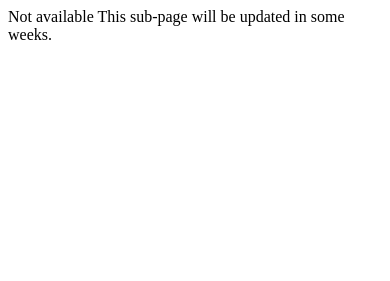
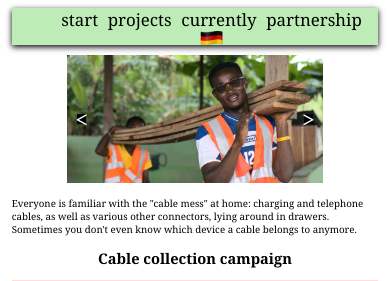
Before and after one commit to Eikwe/Navi, a PHP site: page /ekompakt.html in a window 390 px wide. Shown: the top 281 px of the page. Before the commit the page ends 40 px from the top, so only its background shows below. Run offline with PHP 8.4, Linux system fonts and the light colour scheme.

Commit message:
Add files via upload

```diff
--- a/Partnerschaft.html
+++ b/Partnerschaft.html
@@ -31,16 +31,16 @@
     </ul>
   </nav>
 
-   <h1> Partnerschaft Eikwe, Ghana- SW </h1>
+   <h2> Partnerschaft Eikwe, Ghana- SW </h2>
 <img src="Schaukasten.jpg">
-<nav class="Text">  <p>
+<p>
 Seit über 10 Jahren haben die Walther-Rathenau Schulen Partnerschulen in Eikwe, Ghana.
 Seitdem hat sich ein lebendiger Austausch entwickelt:
 Neben dem Solarprojekt der 11.Klasse und dem Kunstprojekt der 12.Klasse gibt es unter anderem die Schüler-AG „Schüler fair-ändern die Welt".
 Diese erstellte einen Imagefilm über die Partnerschaft zwischen den ghanaischen Partnerschulen und des "Rathenaus". </p>
 
 <h3> Schaut Euch gerne den Imagefilm der Schüler-AG „Schüler fair-ändern die Welt“ an!</h3>
-</nav>
+
 <center>  <video src="Partnerschaft.mp4" types="mp4/video" width="800" height="600" autoplay="off" controls="controls"></video>  </center>
 <hr>
 <footer>
--- a/Solarprojekt.html
+++ b/Solarprojekt.html
@@ -48,7 +48,8 @@
 
 
 <br>
-<img src="Logo.jpg">
+<div class="bildundtext" style="background-color: lightyellow;">
+<img class="bildlinks" src="Logo.jpg" style="width: 15vw; height: auto;"> Um das Projekt zu verwirklichen, arbeiten wir mit dem gemeinnützigen Verein naBiG e.V. (Nachhaltiges Bauen in Ghana e.V) zusammen. Der gemeinnützige Verein hat aufgrund der dorttätigen Ingenieure, wie David Bittner, bereits Erfahrung im Bau einer Solaranlage. </div>
 <h2> Der Verein naBiG </h2>
 
 <div class="bildundtext">
--- a/ePartnerschaft.html
+++ b/ePartnerschaft.html
@@ -36,7 +36,7 @@
     </ul>
 
  </nav></div>
-<center>    <h1> partnership Eikwe, Ghana- SW </h1>
+<center>    <h2> partnership Eikwe, Ghana- SW </h2>
 <img src="Schaukasten.jpg"> </center>
 <nav class="Text">  <p>
  For over a decade, the Walther-Rathenau Schools have had partner schools in Eikwe, Ghana. <br>
--- a/eartproject.html
+++ b/eartproject.html
@@ -35,7 +35,7 @@
           </ul></li>
         <li><a href="ePartnerschaft.html">partnership </a></li>
 
-         <li><a href="kunstprojekt.html"> <img class="englisch" src="deutsch.png" ></a></li>
+         <li><a href="kunstprojekt.html"> <img  src="deutsch.png" ></a></li>
 
     </ul>
 
--- a/ekompakt.html
+++ b/ekompakt.html
@@ -1,2 +1,75 @@
-Not available
-This sub-page will be updated in some weeks.
+
+<head>
+    <!-- Google tag (gtag.js) -->
+<script async src="https://www.googletagmanager.com/gtag/js?id=G-GE34BCJEDH"></script>
+<script>
+  window.dataLayer = window.dataLayer || [];
+  function gtag(){dataLayer.push(arguments);}
+  gtag('js', new Date());
+
+  gtag('config', 'G-GE34BCJEDH');
+</script>
+    <link href="style.css" rel="stylesheet">
+    <title> Informations </title>
+    <link rel="icon" type="image/png" href="Icon.jpg">
+   <style>
+
+   </style>
+</head>
+<body>
+
+
+<nav>
+    <ul>
+    <li><a href="englisch.html"> start </a></li>
+    <li><a href="eprojects.html"> projects </a>
+    <ul> <li><a href="eSolarprojekt.html"> solar project </a></li>
+    <li><a href="eartproject.html"> art project </a></li>  </ul></li>
+    <li><a href="eaktuell.html"> currently </a>
+    <ul> <li><a href="ekabelsammlung.html"> cable collection </a></li>
+    <li><a href="eexhibition.html"> exhibition </a></li> </ul></li>
+    <li><a href="ePartnerschaft.html">partnership </a></li>
+    <li><a href="Partnerschaft.html"> <img class="englisch" src="deutsch.png" ></a></li>
+    </ul>
+
+
+<div id="slider" style="width: 70%; margin: 0 auto; text-align: center;">
+<figure>
+    <img src="Titelbild.jpg">
+    <img src="Schaukasten.jpg">
+    <img src="GesamtbildIndex.jpg">
+    <img src="Solar.jpg">
+    <img src="Ubuntu.jpg">
+    <img src="Advent.jpeg">
+    <img src="Titelbild.jpg">
+</figure>
+    <div id="slider-nav">
+    <div id="prev-slide">&lt;</div>
+    <div id="next-slide">&gt;</div></div></div>
+<script src="index.js"> </script> <br>
+    Everyone is familiar with the "cable mess" at home: charging and telephone cables, as well as various other connectors, lying around in drawers. Sometimes you don't even know which device a cable belongs to anymore.
+
+<h2> Cable collection campaign </h2>
+    <div class="background">
+        <div class="textbild">
+        <img class="bild-sonderfall" src="pseminar.jpg">  <br>
+        <p style="font-size: 90%;"> The project seminar "Wohn(t)räume - hier und anderswo " of Walther Rathenau Gymnasium aims to collect donations for the <b> construction of a solar power system </b> through a cable collection campaign. This collection event will take place on <b> Saturday, May 13, 2023, from 10 am to 3 pm at the Schweinfurt Marketplace </b> as part of the "Zukunftswoche Mainfranken." Additionally, Rathenau students can drop off cables at the school from May 8 to May 12. The solar project of this student group is supported by the recycling initiative "Agenda 2030" and "People4Future."
+        <br> </div>  </p> </div>
+
+<h2> Our Project: Financing a Solar Power System</h2>
+    <center><img src="Solar.jpg" style="width: 70%;"> </center> <br>
+    The collected cables will be accepted by Riwald Recycling Franken GmbH in Sennfeld. They will recycle the valuable <b> copper material </b> contained in the cables. The proceeds will directly contribute to our project, the solar power system for our partner school. Through this campaign, we aim to collect the remaining donation funds.<br> <br>
+    <div class="backgroundgreen">
+    <div class="bildundtext">
+    <p style="width: 40%;"> Our project improves <br>
+    1) autonomous power supply <br>
+    2) the energy transition <br>
+    3) practical access to "future technology" for electrical engineering students <br> </p>
+    <img class="bildrechts" src="naBiG-Infos2.jpg" style="width: 55%;"> </div> </div> <br>
+    For more detailed information, you can visit our <u> <a href="eprojekte.html" > Projects section..</a></u> <br> <br>
+<footer>
+    <div class="links"> <a href="econtact.html"> contact </a> <br>
+    <a  href="eimprint.html">imprint</a></div>
+    <a href="englisch.html"> <img src="LogoRathenau.jpg">
+
+    </footer> </body>
--- a/eprojects.html
+++ b/eprojects.html
@@ -31,7 +31,7 @@
           </ul></li>
         <li><a href="ePartnerschaft.html">partnership </a></li>
 
-        </ul></li>
+
          <li><a href="projekte.html"> <img class="englisch" src="deutsch.png" ></a></li>
 
     </ul>
--- a/index.js
+++ b/index.js
@@ -3,6 +3,7 @@ document.addEventListener("DOMContentLoaded", function() {
   const nextSlide = document.getElementById("next-slide");
   const figure = document.querySelector("#slider figure");
   const images = figure.querySelectorAll("img");
+  const radioButtons = document.querySelectorAll("#slider-controls input[type='radio']");
   let currentIndex = 0;
   let isAutoplay = true;
   let autoplayInterval;
@@ -11,7 +12,7 @@ document.addEventListener("DOMContentLoaded", function() {
     autoplayInterval = setInterval(function() {
       if (isAutoplay) {
         currentIndex = (currentIndex + 1) % images.length;
-          figure.style.left = `-${currentIndex * 100}%`;
+        goToSlide(currentIndex);
       }
     }, 3000);
   };
@@ -20,22 +21,36 @@ document.addEventListener("DOMContentLoaded", function() {
     clearInterval(autoplayInterval);
   };
 
-    const goToPrevSlide = function() {
-      currentIndex = (currentIndex - 1 + images.length) % images.length;
+  const goToSlide = function(index) {
+    currentIndex = index;
     figure.style.left = `-${currentIndex * 100}%`;
+    updateRadioButton();
     stopAutoplay();
     isAutoplay = false;
   };
 
+  const goToPrevSlide = function() {
+    currentIndex = (currentIndex - 1 + images.length) % images.length;
+    goToSlide(currentIndex);
+  };
+
   const goToNextSlide = function() {
     currentIndex = (currentIndex + 1) % images.length;
-      figure.style.left = `-${currentIndex * 100}%`;
-      stopAutoplay();
-      isAutoplay = false;
+    goToSlide(currentIndex);
+  };
+
+  const updateRadioButton = function() {
+    radioButtons[currentIndex].checked = true;
   };
 
   prevSlide.addEventListener("click", goToPrevSlide);
   nextSlide.addEventListener("click", goToNextSlide);
+
+  for (let i = 0; i < radioButtons.length; i++) {
+    radioButtons[i].addEventListener("change", function() {
+      goToSlide(i);
+    });
+  }
 
   figure.addEventListener("mouseenter", function() {
     stopAutoplay();
@@ -48,5 +63,4 @@ document.addEventListener("DOMContentLoaded", function() {
   });
 
   startAutoplay();
-  })
-  ;
+});
--- a/kabelsammlung.html
+++ b/kabelsammlung.html
@@ -1,3 +1,4 @@
+<!DOCTYPE html>
 <html>
 <head>
     <!-- Google tag (gtag.js) -->
@@ -16,7 +17,6 @@
 <body>
 
 
-
   <nav>
     <ul>
       <li><a href="index.html"> Start </a></li>
@@ -28,10 +28,9 @@
         <li><a href="kunstausstellung.html"> Kunstausstellung </a></li>
         <li><a href="kompakt.html"> Infos kompakt</a></li></ul> </li>
       <li><a href="Partnerschaft.html">Partnerschaft </a></li>
-      <li><a href="englisch.html"> <img class="englisch" src="englisch.png"></a></li>
+      <li><a href="ekabelsammlung.html"> <img  src="englisch.png"></a></li>
     </ul>
   </nav>
-
 <u> <h2> Kabelsammlung für unser Projekt </h2> </u>
 Aktuell sammeln wir alte und kaputte Kabel ein, die wir gemeinsam mit den Schweinfurter Organisationen "People4Future" und "Agenda2030" zum Recyceln geben.
 Das durch diese Aktion gesammelte Geld kommt unserem Projekt, dem Bau einer Solaranlage für die St. Luke's School in Ghana, zugute.
--- a/kompakt.html
+++ b/kompakt.html
@@ -35,7 +35,7 @@
     </ul>
   </nav>
 
-  <br>
+
 
     <div id="slider" style="width: 70%; margin: 0 auto; text-align: center;">
       <figure>
@@ -62,7 +62,7 @@
         <div class="background">
         <div class="textbild">
             <img class="bild-sonderfall" src="pseminar.jpg">  <br>
-            <p div class="textsonder">Durch eine <b> <u> Kabelsammelaktion</u> </b>möchte das Projektseminars „Wohn(t)räume -  hier und
+            <p style="font-size: 90%;">Durch eine <b> <u> Kabelsammelaktion</u> </b>möchte das Projektseminars „Wohn(t)räume -  hier und
                 anderswo“ des Walther Rathenau Gymnasiums Spendengelder für den <b>  Bau einer Solaranlage
                 sammeln. </b>
                 Am <b> Samstag, den 13. Mai 2023</b>, findet im Rahmen der „Zukunftswoche Mainfranken“ in der
--- a/kunstausstellung.html
+++ b/kunstausstellung.html
@@ -31,7 +31,7 @@
     </ul>
   </nav>
 
-     <u><h1>Aktionskunst </h1> </u>
+     <u><h2>Aktionskunst </h2> </u>
      Im Rahmen der Ausstellung "Utopie - Freiraum Kunst" des KulturPackts hatten wir die Möglichkeit, unser Projekt auf künstlerische Weise zu präsentieren. Sowohl das Kunstprojekt mit den Bildern der 5. Klassen als auch das Solarprojekt konnten im Rathaus begutachtet werden.
      Für weitere Informationen über die Philosophie "Ubuntu" verweisen wir Sie bitte auf die unten stehenden Quellen. <br> <br>
      <div class="zweiercontainer">
--- a/style.css
+++ b/style.css
@@ -27,7 +27,7 @@ img{ width: 100%;
 
     }
 
-    .englisch {
+    nav li img {
         height: 1.7vh;
         width: auto;}
     nav ul li{
@@ -64,6 +64,9 @@ nav a:hover {
 
 .icons a:hover {
  transform: scale(125%);}
+.backgroundblue {
+    background-color:rgb(105, 202, 226);
+}
  .Spenden {
    background-image: url("Titelbild.jpg");
    background-size: cover;
@@ -84,7 +87,7 @@ nav a:hover {
     border-color: green;
     }
     .newsbutton {
-        font-size: 3vw ;
+        font-size: 2.5vw ;
         font-weight: bold;
         padding: 9% 9%;
         cursor: pointer;
@@ -108,6 +111,12 @@ nav a:hover {
         width: 45%;
         justify-content: space-between;
         align-items: center;
+    }
+    .backgroundcontainer {
+        display: flex;
+        justify-content: center;
+        align-items: center;
+
     }
     .bild1, .bild2 {
         padding: 5%;
@@ -180,6 +189,7 @@ footer {
     font-size: 2.5vw;
 }
 
+
 #slider {
     position: relative;
     overflow: hidden;
@@ -190,7 +200,7 @@ footer {
     width: 700%;
     margin: 0;
     left: 0;
-    animation: slider 50s infinite;
+    animation: slider 20s infinite;
   }
 
 
@@ -198,6 +208,7 @@ footer {
   #slider figure img {
     width: 14.2857%;
     float: left;
+
   }
 
   #slider-nav {
@@ -214,11 +225,11 @@ footer {
 
   #prev-slide,
   #next-slide {
-    width: 30px;
-    height: 30px;
-    background-color: gray;
+    width: 2.5vw;
+    height: 2.5vw;
+    background-color: black;
     color: white;
-    font-size: 20px;
+    font-size: 23px;
     display: flex;
     justify-content: center;
     align-items: center;
@@ -227,15 +238,15 @@ footer {
 
   #prev-slide:hover,
   #next-slide:hover {
-    background-color: darkgray;
+    background-color: darkgrey;
   }
 
 
 
 
 
-    @media only screen and (min-width:970px) {
-/*die nächste gehört zum Sonderfall*/
+ @media only screen and (min-width: 1000px) {
+
 
 .titelcontainer {
     display: flex;
@@ -248,15 +259,15 @@ nav li{
 
 }
 
-.englisch {
+nav li img {
     height: 4vh;
     width: auto;}
 
 body{
-    font-size: 1.9vw;}
+    font-size: 2vw;}
 
     .bild-sonderfall {
-            width: 58%;
+            width: 50%;
             margin-right: 5%;
 
         }
@@ -302,12 +313,12 @@ margin-left: -180px;
 
 
 
-@media only screen and (min-width: 1300px) {
+@media only screen and (min-width: 1110px) {
     body {
         margin-left: 10%;
         margin-right: 10%;
     }
-    .englisch {
+    nav li img {
         height: 3.4vh;
         width: auto;
     }
```
Also changed, not shown: aktuelles.html (+1 -8 lines), eaktuell.html (+5 -3 lines), englisch.html (+2 -7 lines), index.html (+19 -9 lines), kontakt.html (+15 -1 lines), navigation.php (added, +14 -0 lines), node.js (added, +25 -0 lines), projekte.html (+20 -5 lines), Logo.jpg. Lines whose indentation alone changed are shown as unchanged.
